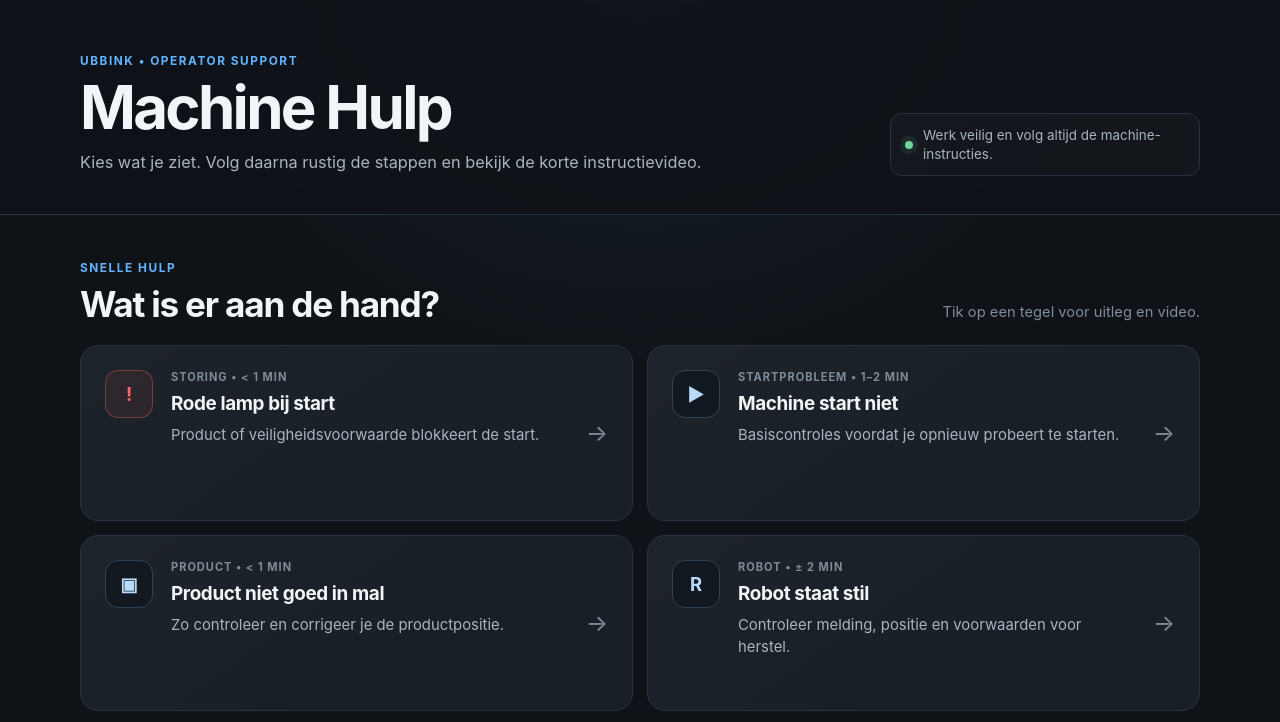
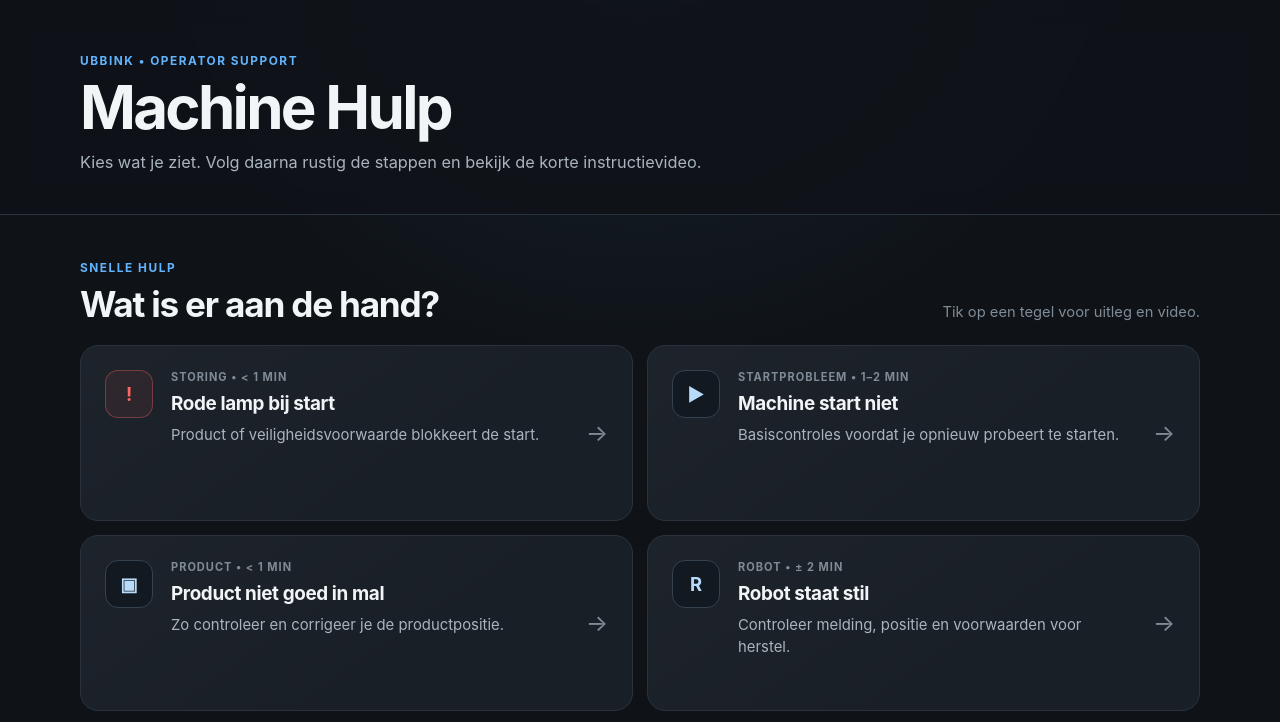
Before and after one commit to TechnologyDevelopmentUbbink/AdapterAssemblageInstructies, a plain HTML site: page index.html in a window 1280 px wide. Shown: the top 722 px of the page. Drawn offline with Linux system fonts and the light colour scheme.

Commit message:
Remove safety note from index.html
Removed safety note section from the HTML.

```diff
--- a/index.html
+++ b/index.html
@@ -17,11 +17,6 @@
         <p class="intro">
           Kies wat je ziet. Volg daarna rustig de stappen en bekijk de korte instructievideo.
         </p>
-      </div>
-
-      <div class="status-note" aria-label="Veiligheidsmelding">
-        <span class="status-dot"></span>
-        <span>Werk veilig en volg altijd de machine-instructies.</span>
       </div>
     </div>
   </header>
```
